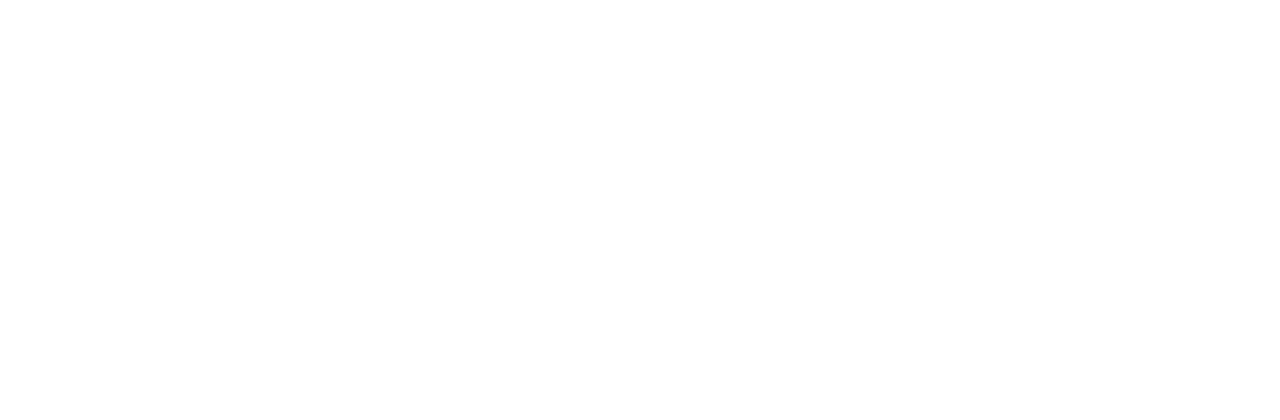
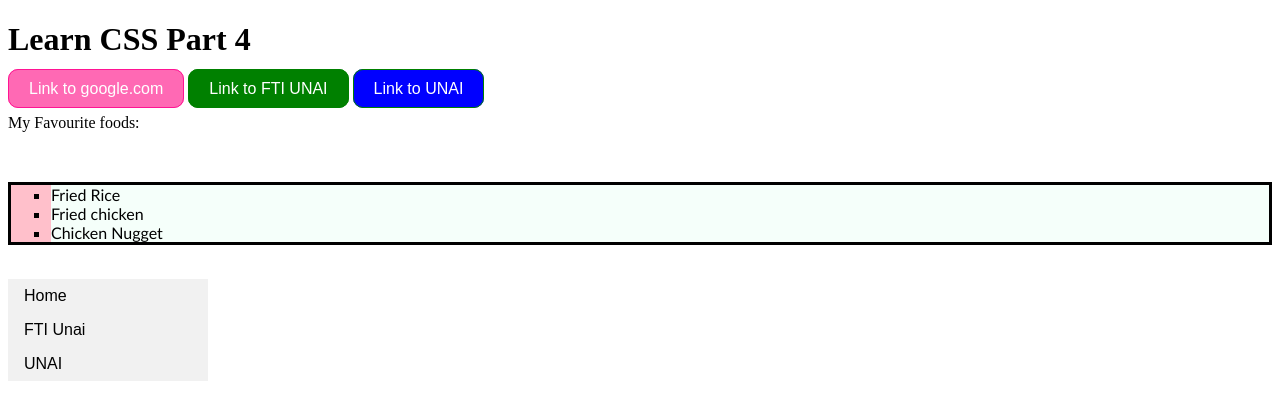
Before and after one commit to Marky2910/web1-TI, a plain HTML site: page learncss4.html in a window 1280 px wide. Drawn offline with Linux system fonts and the light colour scheme.

Commit message:
:wq ihelo

```diff
--- a/STYLE.css
+++ b/STYLE.css
@@ -0,0 +1,3 @@
+p {
+    color: antiquewhite;
+}
--- a/learncss3.html
+++ b/learncss3.html
@@ -0,0 +1,37 @@
+<!DOCTYPE html>
+<html>
+<head>
+    <title>Learn CSS Part 3</title>
+    <link rel="stylesheet" href="https://fonts.googleapis.com/css?family=Pixelify Sans">
+
+    <style>
+        div {
+            /*max-width: 1000px; */
+            height: 300px;
+            margin: auto;
+            background-color: powderblue;
+            border: 5px dashed blue;
+            padding-left: 10px;
+            padding-right: 20px;
+            color: black;
+            text-align: center;
+            width: 200px;
+            vertical-align: text-bottom;
+        }
+        p{
+            direction: rtl;
+            unicode-bidi: bidi-override;
+            text-transform: uppercase;
+        }
+    </style>
+
+</head>
+<body>
+    <div>
+        <p>This is a paragraph inside a div</p>
+        <p>This is another paragraph inside a div</p>
+
+    </div>
+
+</body>
+</html>
--- a/learncss4.html
+++ b/learncss4.html
@@ -0,0 +1,146 @@
+<!DOCTYPE html>
+<html>
+<head>
+    <title>Learn CSS Part 4</title>
+
+    <style>
+        a{
+            color: pink;
+            text-decoration: none;
+            border: 1px solid deeppink;
+            padding: 10px 20px;
+            background-color: hotpink;
+            font-family: Arial, Helvetica, sans-serif;
+            border-radius: 10px;
+        }
+        a:link{
+            color: white;
+
+        }
+        a:visited{
+            color: white;
+
+        }
+        a:hover{
+            color: white;
+            background-color: deeppink;
+
+        }
+        a:active{
+            color: deeppink;
+
+        }
+
+        a.two{
+            color: green;
+            text-decoration: none;
+            border: 1px solid green;
+            padding: 10px 20px;
+            background-color: green;
+            font-family: Arial, Helvetica, sans-serif;
+            border-radius: 10px;
+        }
+        a.two:link{
+            color: white;
+
+        }
+        a.two:visited{
+            color: white;
+
+        }
+        a.two:hover{
+            color: white;
+            background-color: lightgreen;
+
+        }
+        a.two:active{
+            color: limegreen;
+
+        }
+
+        a.three{
+            color: green;
+            text-decoration: none;
+            border: 1px solid green;
+            padding: 10px 20px;
+            background-color: blue;
+            font-family: Arial, Helvetica, sans-serif;
+            border-radius: 10px;
+        }
+        a.three:link{
+            color: white;
+
+        }
+        a.three:visited{
+            color: white;
+
+        }
+        a.three:hover{
+            color: white;
+            background-color: lightblue;
+
+        }
+        a.three:active{
+            color: limegreen;
+
+        }
+
+        ul.web{
+            list-style-type: square;
+            list-style-position: default;
+            background-color: pink;
+            border: solid black;
+            font-family: 'Gill Sans', 'Gill Sans MT', Calibri, 'Trebuchet MS', sans-serif;
+        }
+        ul li{
+            background-color: mintcream;
+        }
+
+        ul.nav{
+            list-style-type: none;
+            margin: 0;
+            padding: 0;
+            width: 200px;
+            background-color: #f1f1f1;
+        }
+        ul.nav li a{
+            display: block;
+            color: #000;
+            background-color: #f1f1f1;
+            border-radius: 0;
+            border: none;
+            padding: 8px 16px;
+            text-decoration: none;
+        }
+
+        /*change the link color on hover*/
+        ul.nav li a:hover{
+            background-color: #555;
+            color: white;
+        }
+
+    </style>
+</head>
+<body>
+    <h1>Learn CSS Part 4</h1>
+
+    <a href="https://google.com" class="one">Link to google.com</a>
+    <a href="https://fti.unai.edu/" class="two">Link to FTI UNAI</a>
+    <a href="https://unai.edu/" class="three">Link to UNAI</a>
+
+    <p>My Favourite foods:</p><br>
+    <ul class="web">
+        <li>Fried Rice</li>
+        <li>Fried chicken</li>
+        <li>Chicken Nugget</li>
+    </ul>
+<br>
+    <ul class="nav">
+        <li><a href="HELLO.html">Home</a></li>
+        <li><a href="https://fti.unai.edu/">FTI Unai</a></li>
+        <li><a href="https://unai.edu/">UNAI</a></li>
+
+    </ul>
+
+</body>
+</html>
```
Also changed, not shown: git.html (+9 -0 lines), learncss.html (+2 -2 lines), learncss5.html (added), 1 other file.
